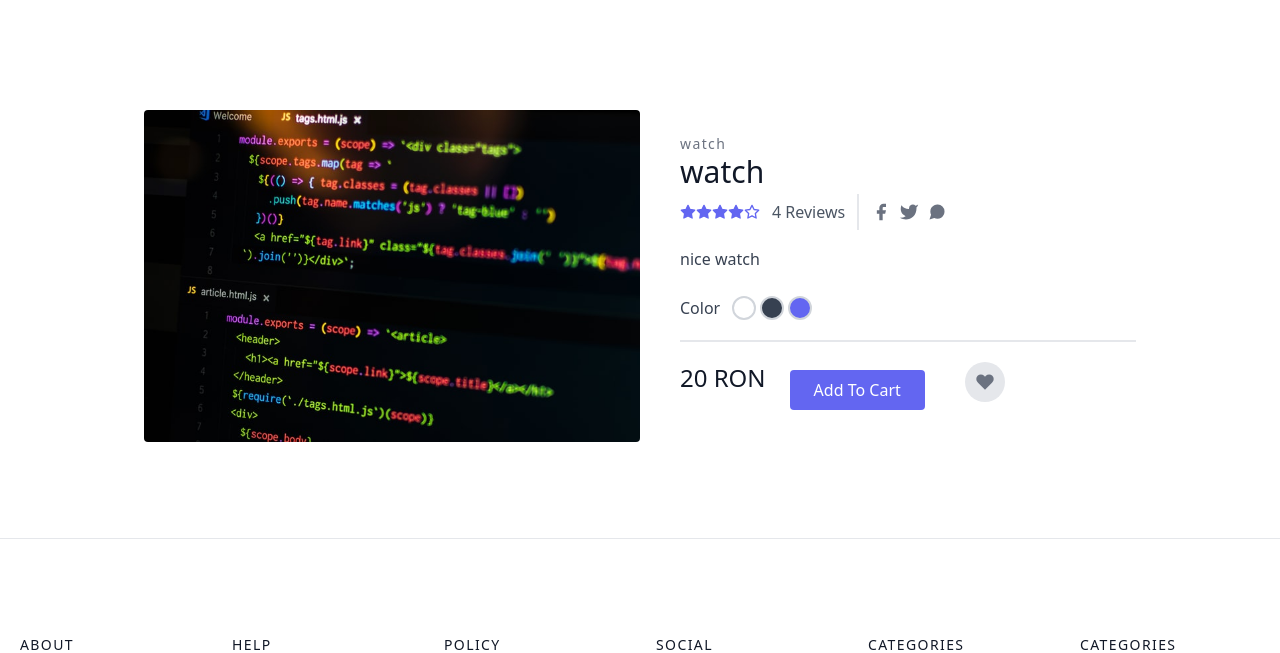
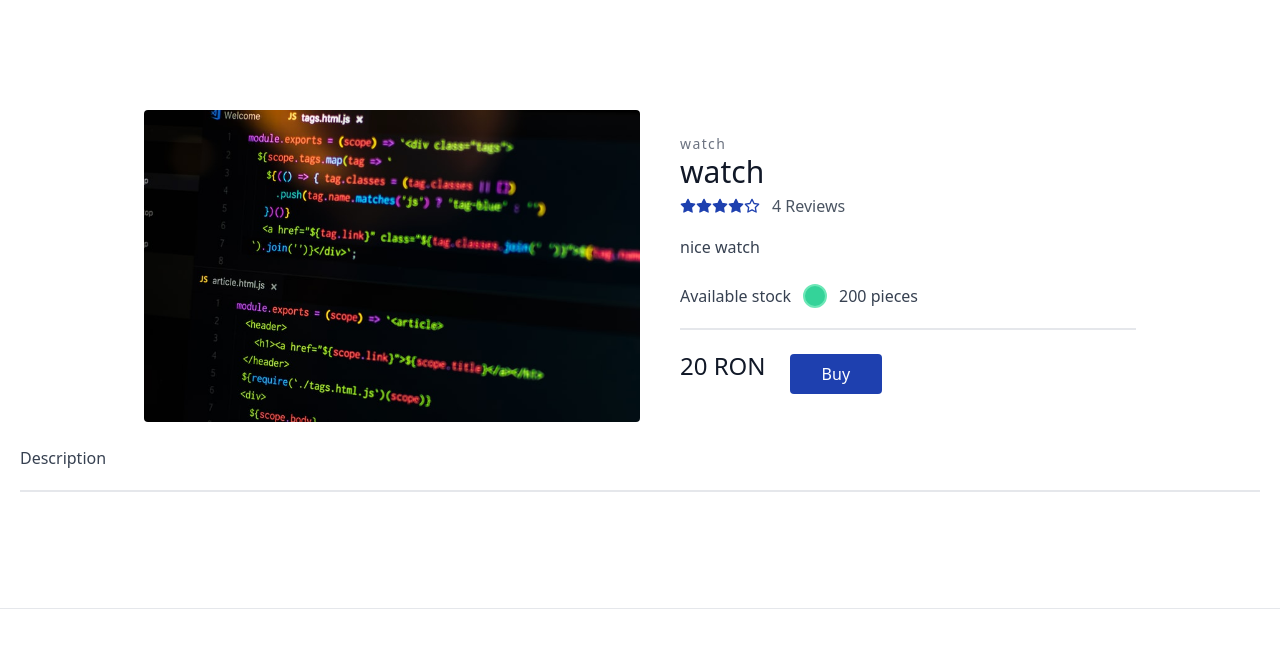
Before and after one commit to sergane13/EccomercePrototypeSiteForMedicalDevices, a Django app: page /productview/1 in a window 1280 px wide. Shown: the part 82-735 px from the top of the page. Run offline with Django 3.2, Linux system fonts and the light colour scheme; data comes from the database, SQL or seed files in the repository; some libraries are stand-ins or nearby versions.

Commit message:
Productview update

```diff
--- a/ecom-master/shop/templates/shop/viewProduct.html
+++ b/ecom-master/shop/templates/shop/viewProduct.html
@@ -145,62 +145,43 @@ margin-top: 10px;
               <h1 class="text-gray-900 text-3xl title-font font-medium mb-1">${response.data[i].product_name}</h1>
               <div class="flex mb-4">
                 <span class="flex items-center">
-                  <svg fill="currentColor" stroke="currentColor" stroke-linecap="round" stroke-linejoin="round" stroke-width="2" class="w-4 h-4 text-indigo-500" viewBox="0 0 24 24">
+                  <svg fill="currentColor" stroke="currentColor" stroke-linecap="round" stroke-linejoin="round" stroke-width="2" class="w-4 h-4 text-blue-800" viewBox="0 0 24 24">
                     <path d="M12 2l3.09 6.26L22 9.27l-5 4.87 1.18 6.88L12 17.77l-6.18 3.25L7 14.14 2 9.27l6.91-1.01L12 2z"></path>
                   </svg>
-                  <svg fill="currentColor" stroke="currentColor" stroke-linecap="round" stroke-linejoin="round" stroke-width="2" class="w-4 h-4 text-indigo-500" viewBox="0 0 24 24">
+                  <svg fill="currentColor" stroke="currentColor" stroke-linecap="round" stroke-linejoin="round" stroke-width="2" class="w-4 h-4 text-blue-800" viewBox="0 0 24 24">
                     <path d="M12 2l3.09 6.26L22 9.27l-5 4.87 1.18 6.88L12 17.77l-6.18 3.25L7 14.14 2 9.27l6.91-1.01L12 2z"></path>
                   </svg>
-                  <svg fill="currentColor" stroke="currentColor" stroke-linecap="round" stroke-linejoin="round" stroke-width="2" class="w-4 h-4 text-indigo-500" viewBox="0 0 24 24">
+                  <svg fill="currentColor" stroke="currentColor" stroke-linecap="round" stroke-linejoin="round" stroke-width="2" class="w-4 h-4 text-blue-800" viewBox="0 0 24 24">
                     <path d="M12 2l3.09 6.26L22 9.27l-5 4.87 1.18 6.88L12 17.77l-6.18 3.25L7 14.14 2 9.27l6.91-1.01L12 2z"></path>
                   </svg>
-                  <svg fill="currentColor" stroke="currentColor" stroke-linecap="round" stroke-linejoin="round" stroke-width="2" class="w-4 h-4 text-indigo-500" viewBox="0 0 24 24">
+                  <svg fill="currentColor" stroke="currentColor" stroke-linecap="round" stroke-linejoin="round" stroke-width="2" class="w-4 h-4 text-blue-800" viewBox="0 0 24 24">
                     <path d="M12 2l3.09 6.26L22 9.27l-5 4.87 1.18 6.88L12 17.77l-6.18 3.25L7 14.14 2 9.27l6.91-1.01L12 2z"></path>
                   </svg>
-                  <svg fill="none" stroke="currentColor" stroke-linecap="round" stroke-linejoin="round" stroke-width="2" class="w-4 h-4 text-indigo-500" viewBox="0 0 24 24">
+                  <svg fill="none" stroke="currentColor" stroke-linecap="round" stroke-linejoin="round" stroke-width="2" class="w-4 h-4 text-blue-800" viewBox="0 0 24 24">
                     <path d="M12 2l3.09 6.26L22 9.27l-5 4.87 1.18 6.88L12 17.77l-6.18 3.25L7 14.14 2 9.27l6.91-1.01L12 2z"></path>
                   </svg>
                   <span class="text-gray-600 ml-3">4 Reviews</span>
                 </span>
-                <span class="flex ml-3 pl-3 py-2 border-l-2 border-gray-200">
-                  <a class="text-gray-500">
-                    <svg fill="currentColor" stroke-linecap="round" stroke-linejoin="round" stroke-width="2" class="w-5 h-5" viewBox="0 0 24 24">
-                      <path d="M18 2h-3a5 5 0 00-5 5v3H7v4h3v8h4v-8h3l1-4h-4V7a1 1 0 011-1h3z"></path>
-                    </svg>
-                  </a>
-                  <a class="ml-2 text-gray-500">
-                    <svg fill="currentColor" stroke-linecap="round" stroke-linejoin="round" stroke-width="2" class="w-5 h-5" viewBox="0 0 24 24">
-                      <path d="M23 3a10.9 10.9 0 01-3.14 1.53 4.48 4.48 0 00-7.86 3v1A10.66 10.66 0 013 4s-4 9 5 13a11.64 11.64 0 01-7 2c9 5 20 0 20-11.5a4.5 4.5 0 00-.08-.83A7.72 7.72 0 0023 3z"></path>
-                    </svg>
-                  </a>
-                  <a class="ml-2 text-gray-500">
-                    <svg fill="currentColor" stroke-linecap="round" stroke-linejoin="round" stroke-width="2" class="w-5 h-5" viewBox="0 0 24 24">
-                      <path d="M21 11.5a8.38 8.38 0 01-.9 3.8 8.5 8.5 0 01-7.6 4.7 8.38 8.38 0 01-3.8-.9L3 21l1.9-5.7a8.38 8.38 0 01-.9-3.8 8.5 8.5 0 014.7-7.6 8.38 8.38 0 013.8-.9h.5a8.48 8.48 0 018 8v.5z"></path>
-                    </svg>
-                  </a>
-                </span>
+
               </div>
               <p class="leading-relaxed">${response.data[i].product_desc.slice(0, 95)}</p>
               <div class="flex mt-6 items-center pb-5 border-b-2 border-gray-200 mb-5">
                 <div class="flex">
-                  <span class="mr-3">Color</span>
-                  <button class="border-2 border-gray-300 rounded-full w-6 h-6 focus:outline-none"></button>
-                  <button class="border-2 border-gray-300 ml-1 bg-gray-700 rounded-full w-6 h-6 focus:outline-none"></button>
-                  <button class="border-2 border-gray-300 ml-1 bg-indigo-500 rounded-full w-6 h-6 focus:outline-none"></button>
+                  <span class="mr-3">Available stock</span>
+                  <button class="border-2 border-green-300 ml-0 bg-green-400 rounded-full w-6 h-6 focus:outline-none"></button>
+                  <h2 class="ml-3">200 pieces</h2>
                 </div>
               </div>
               <div class="flex">
                 <span class="title-font font-medium text-2xl text-gray-900">${response.data[i].price} RON</span>
-                <span id=${response.data[i].product_id} class="divpr py-2 px-6">
-                <button class="flex ml-auto text-white bg-indigo-500 border-0 py-2 px-6 focus:outline-none hover:bg-indigo-600 rounded" onclick="addToCart('${response.data[i].product_id}','${response.data[i].category}','${response.data[i].product_name}','${response.data[i].price}')">Add To Cart</button>
+                <span id=${response.data[i].product_id} class="divpr py-1 px-6">
+                  <button class="flex ml-auto text-white bg-blue-800 border-0 py-2 px-8 focus:outline-none hover:bg-indigo-600 rounded" onclick="addToCart('${response.data[i].product_id}','${response.data[i].category}','${response.data[i].product_name}','${response.data[i].price}')">Buy</button>
                 </span>
-                <button class="rounded-full w-10 h-10 bg-gray-200 p-0 border-0 inline-flex items-center justify-center text-gray-500 ml-4">
-                  <svg fill="currentColor" stroke-linecap="round" stroke-linejoin="round" stroke-width="2" class="w-5 h-5" viewBox="0 0 24 24">
-                    <path d="M20.84 4.61a5.5 5.5 0 00-7.78 0L12 5.67l-1.06-1.06a5.5 5.5 0 00-7.78 7.78l1.06 1.06L12 21.23l7.78-7.78 1.06-1.06a5.5 5.5 0 000-7.78z"></path>
-                  </svg>
-                </button>
+              </div>
               </div>
             </div>
+            <div class="flex mt-6 items-center pb-5 border-b-2 border-gray-200 mb-5">
+              Description
           </div>
         </div>
 
```
